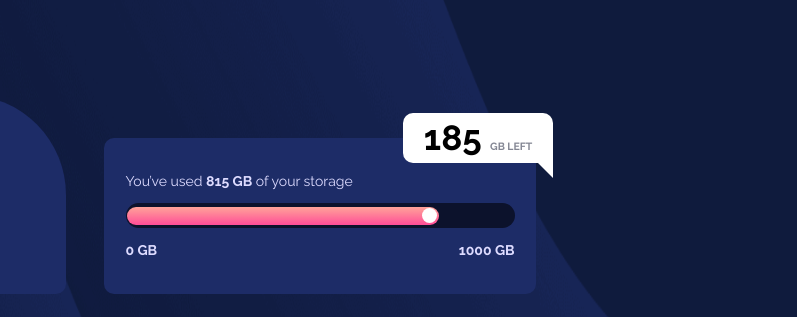
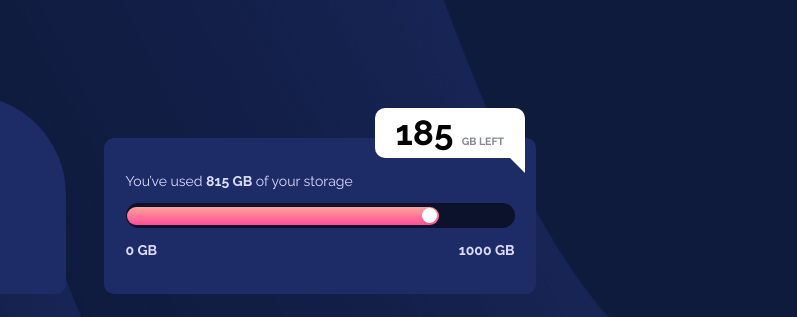
Before and after one commit to lauradotcom/fylo-storage-component, a plain HTML site: page index.html in a window 1280 px wide. Shown: the part 95-412 px from the top of the page, 483-1280 px from the left. Drawn offline with Linux system fonts and the light colour scheme.

Commit message:
Fix introduced errors with mobile & desktop callouts

```diff
--- a/resources/scss/_layout.scss
+++ b/resources/scss/_layout.scss
@@ -48,8 +48,8 @@ main {
     left: 50%;
     background-color: #FFF;
     border-radius: 10px;
-    width: 30%;
-    min-width: 150px;
+    width: 150px;
+    //min-width: 150px;
     margin-left: -75px;
     z-index: 2;
     p {
@@ -111,14 +111,12 @@ footer {
     }
 
     .storage-callout {
-        top: -25px;
-        right: -100px;
+        top: -30px;
+        right: 10%;
+        left: 80%;
         bottom: 230px;
-        left: none;
-        width: 25%;
-        max-width: 200px;
+        width: 150px;
         height: 50px;
-        margin: 0 auto;
         z-index: 3;
         &:after {
             content: "";
```
Also changed, not shown: resources/css/main.css, 1 other file.
